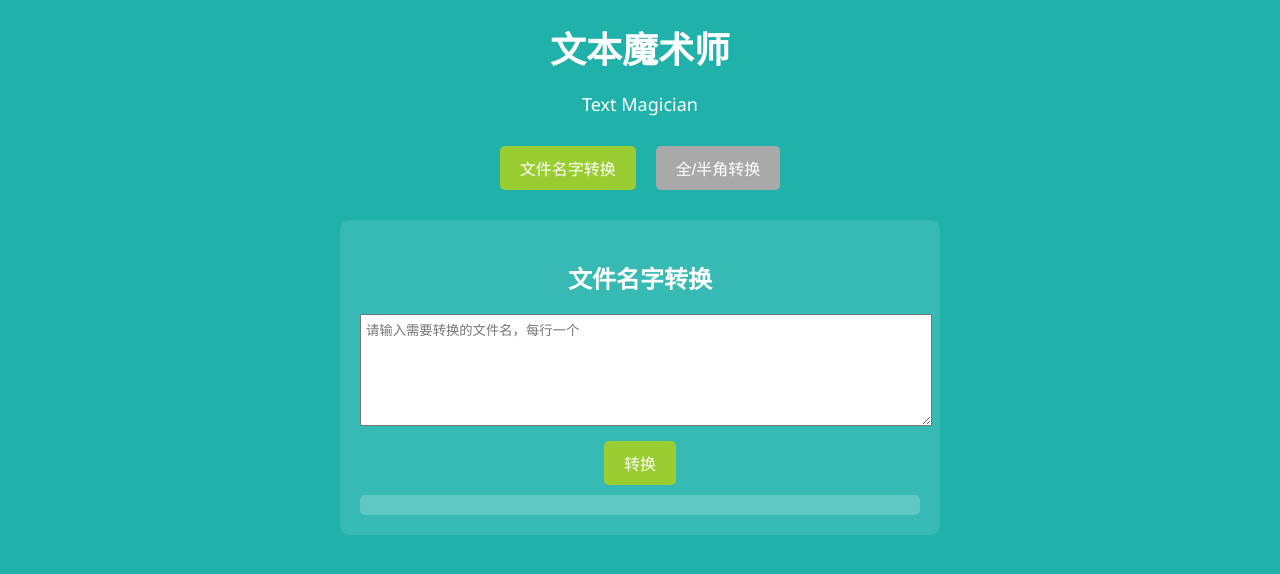
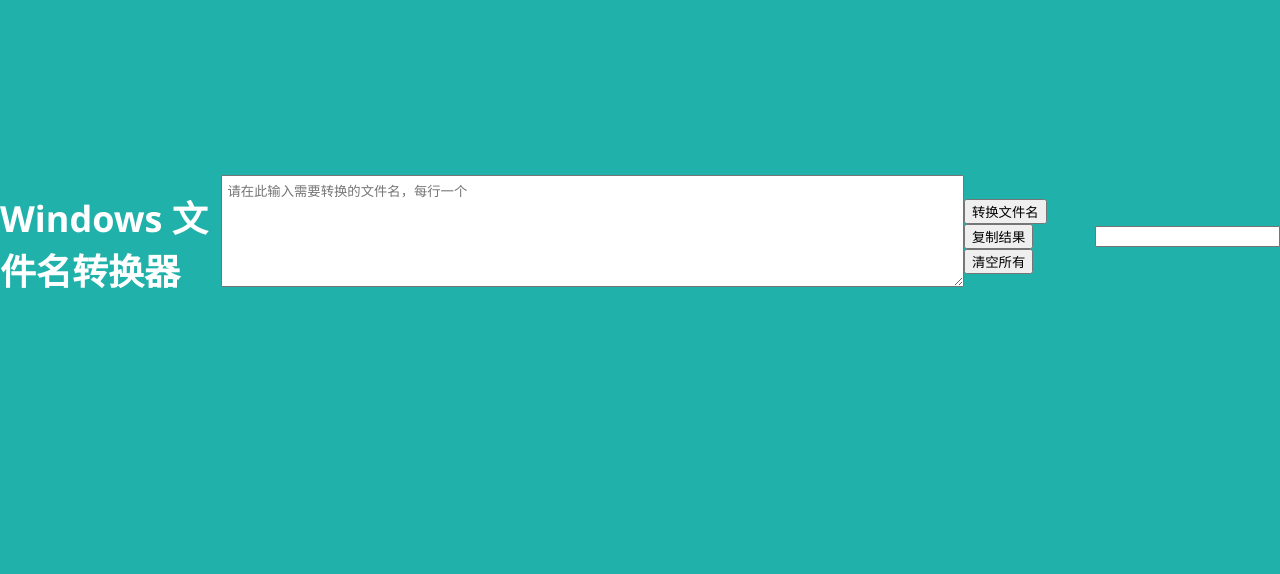
Before and after one commit to yannyn3/Text-Magician, a plain HTML site: page index.html in a window 1280 px wide. Shown: the part 164-738 px from the top of the page. Drawn offline with Linux system fonts and the light colour scheme.

Commit message:
Update index.html

```diff
--- a/index.html
+++ b/index.html
@@ -3,22 +3,20 @@
 <head>
     <meta charset="UTF-8">
     <meta name="viewport" content="width=device-width, initial-scale=1.0">
-    <title>文本魔术师</title>
+    <title>Windows 文件名转换器</title>
     <link rel="stylesheet" href="styles.css">
 </head>
 <body>
-    <div class="container">
-        <div class="avatar"></div>
-        <h1>文本魔术师</h1>
-        <p class="subtitle">Text Magician</p>
-        <div class="button-container">
-            <button onclick="showContent('filename')" class="button green">文件名字转换</button>
-            <button onclick="showContent('fullwidth')" class="button gray">全/半角转换</button>
-        </div>
-        <div id="content">
-            <!-- 内容将通过 JavaScript 动态加载 -->
-        </div>
+    <h1>Windows 文件名转换器</h1>
+    <textarea id="input" placeholder="请在此输入需要转换的文件名，每行一个"></textarea>
+    <div class="button-group">
+        <button onclick="convertFileNames()">转换文件名</button>
+        <button onclick="copyOutput()">复制结果</button>
+        <button onclick="clearAll()">清空所有</button>
     </div>
+    <div id="output"></div>
+    <input type="text" id="tempInput">
+    <div id="notification"></div>
     <script src="script.js"></script>
 </body>
 </html>
```
